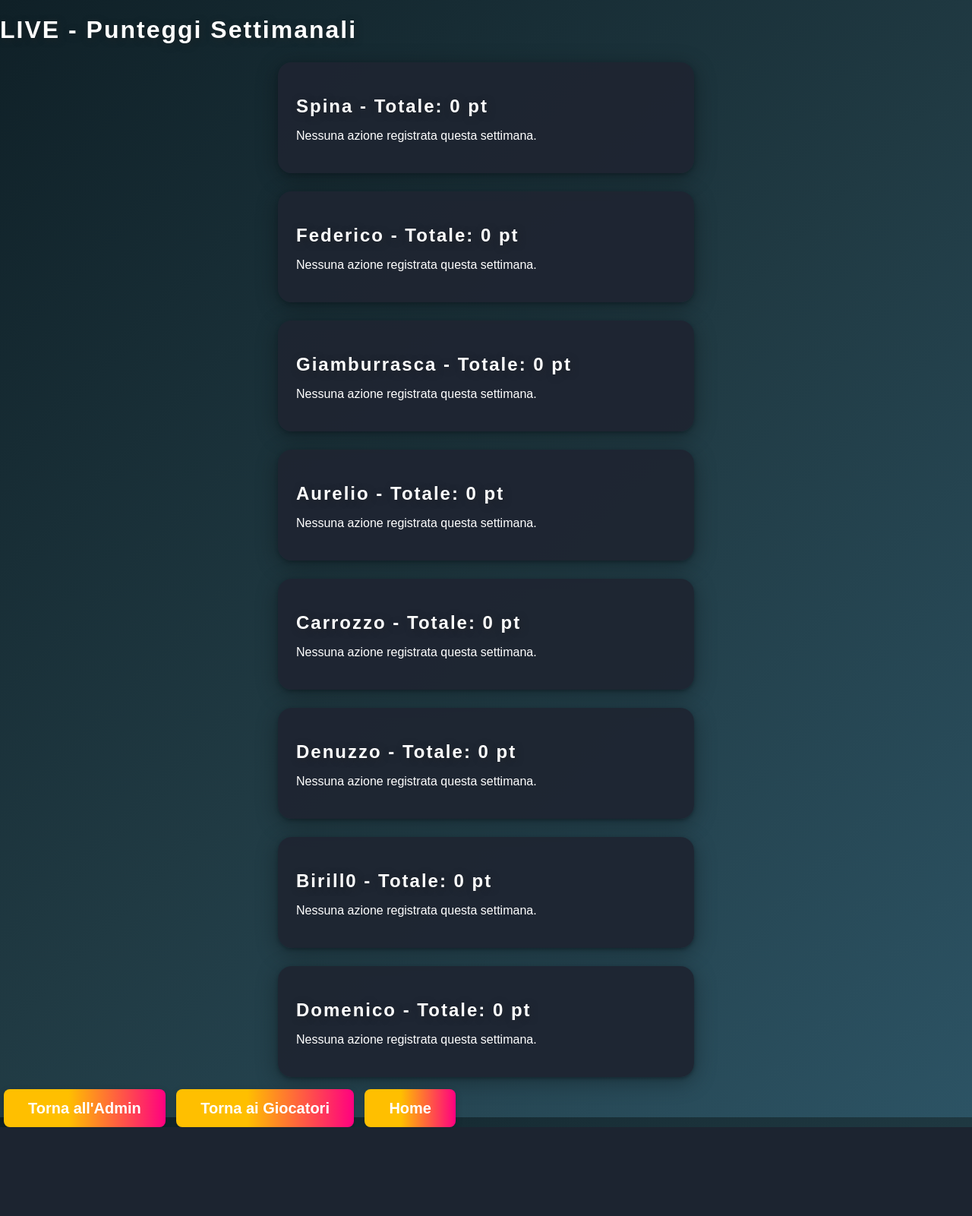
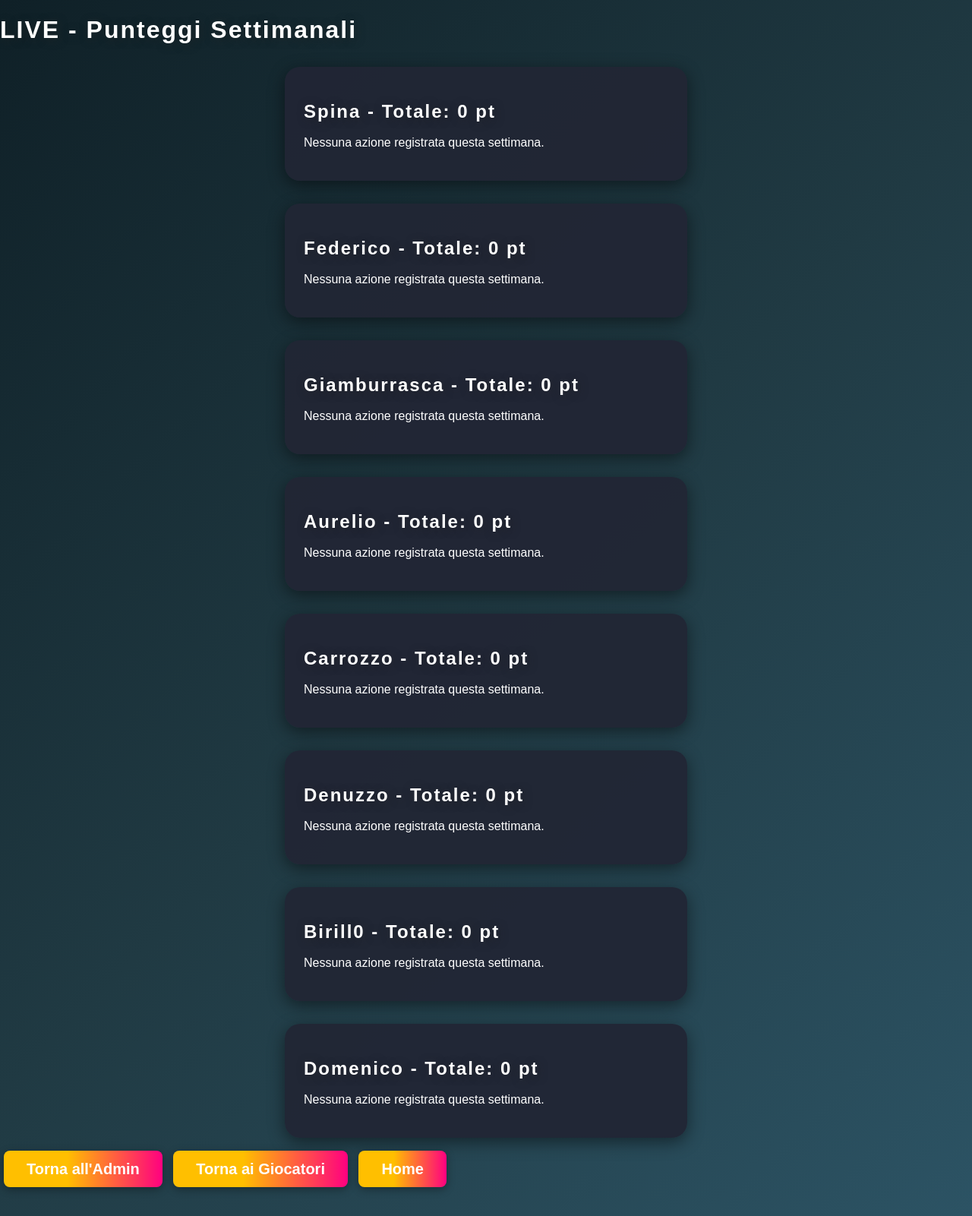
Before and after one commit to federicoconte11/Fantacipponi, a Flask app: page /live in a window 1280 px wide. Shown: the whole page at 76% size. Before the commit the page ends 1484 px from the top, so only its background shows below. Run offline with Flask 3, Linux system fonts and the light colour scheme.

Commit message:
Aggiunta nuove funzionalità: conferma azione, messaggi di errore, classifica ordinata, migliorie template, logout admin, logo FantaCipponi

```diff
--- a/static/style.css
+++ b/static/style.css
@@ -1,60 +1,50 @@
 body {
-    margin: 0;
-    padding: 0;
     font-family: 'Montserrat', Arial, sans-serif;
     background: linear-gradient(135deg, #0f2027, #203a43, #2c5364);
     color: #fff;
+    margin: 0;
     min-height: 100vh;
+    padding-bottom: 50px;
 }
-
 h1, h2, h3 {
-    font-weight: bold;
+    font-weight: 900;
     letter-spacing: 2px;
-    text-shadow: 2px 2px 10px #2228;
-    margin-bottom: 16px;
+    margin-bottom: 18px;
+    text-shadow: 2px 2px 12px #2228;
 }
-
 .card, .giocatore, .admin-box {
-    background: rgba(30, 37, 49, 0.94);
-    border-radius: 18px;
-    box-shadow: 0 6px 30px #0005, 0 2px 4px #0f202780;
-    margin: 24px auto;
-    padding: 24px;
-    max-width: 500px;
-    transition: transform 0.15s;
+    background: rgba(33, 38, 53, 0.94);
+    border-radius: 20px;
+    box-shadow: 0 6px 22px #0007;
+    margin: 30px auto;
+    padding: 25px;
+    max-width: 480px;
 }
-
-.card:hover, .giocatore:hover, .admin-box:hover {
-    transform: translateY(-4px) scale(1.02);
-}
-
 .logo-img, .logo-fantacipponi {
     width: 180px;
     max-width: 80vw;
     height: auto;
     border: 4px solid #fff;
     border-radius: 14px;
-    margin-bottom: 24px;
+    margin-bottom: 28px;
 }
-
 .button-dark, .button, button, input[type="submit"] {
     font-size: 20px;
-    padding: 14px 32px;
+    padding: 13px 30px;
     margin: 10px 5px;
     border-radius: 8px;
     border: none;
     background: linear-gradient(90deg, #ffbf00 40%, #ff0080 100%);
     color: #fff;
     font-weight: bold;
-    box-shadow: 0 3px 10px #0003;
+    box-shadow: 0 3px 12px #0005;
     cursor: pointer;
-    transition: background 0.2s, transform 0.15s;
+    transition: background 0.22s, transform 0.15s;
 }
 .button-dark:hover, .button:hover, button:hover, input[type="submit"]:hover {
-    background: linear-gradient(90deg, #ff0080 20%, #ffbf00 100%);
+    background: linear-gradient(90deg, #ff0080 30%, #ffbf00 100%);
     transform: scale(1.06);
 }
-
 a {
     color: #ffbf00;
     text-decoration: none;
```
Also changed, not shown: other parts of static/style.css (+18 -23 lines).
